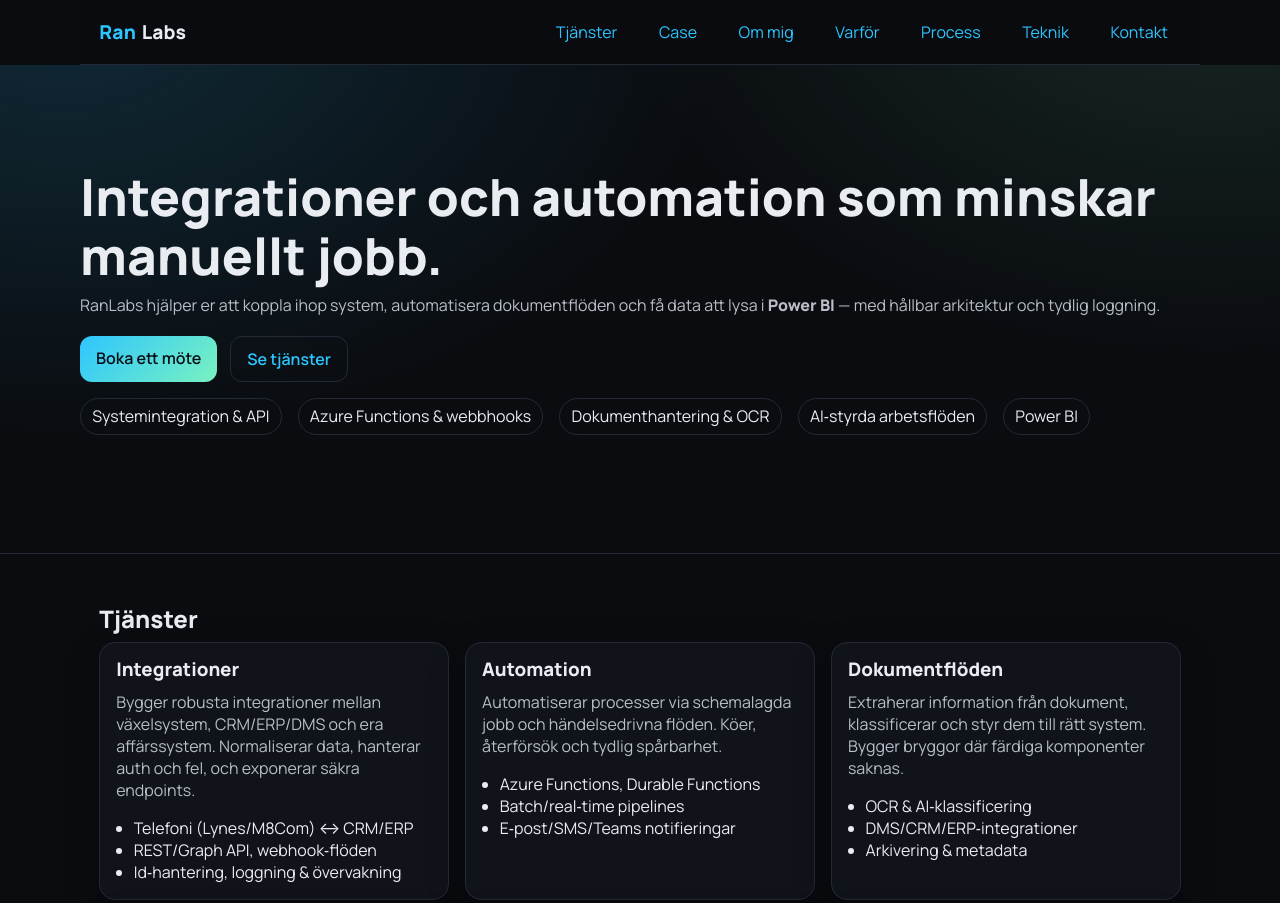
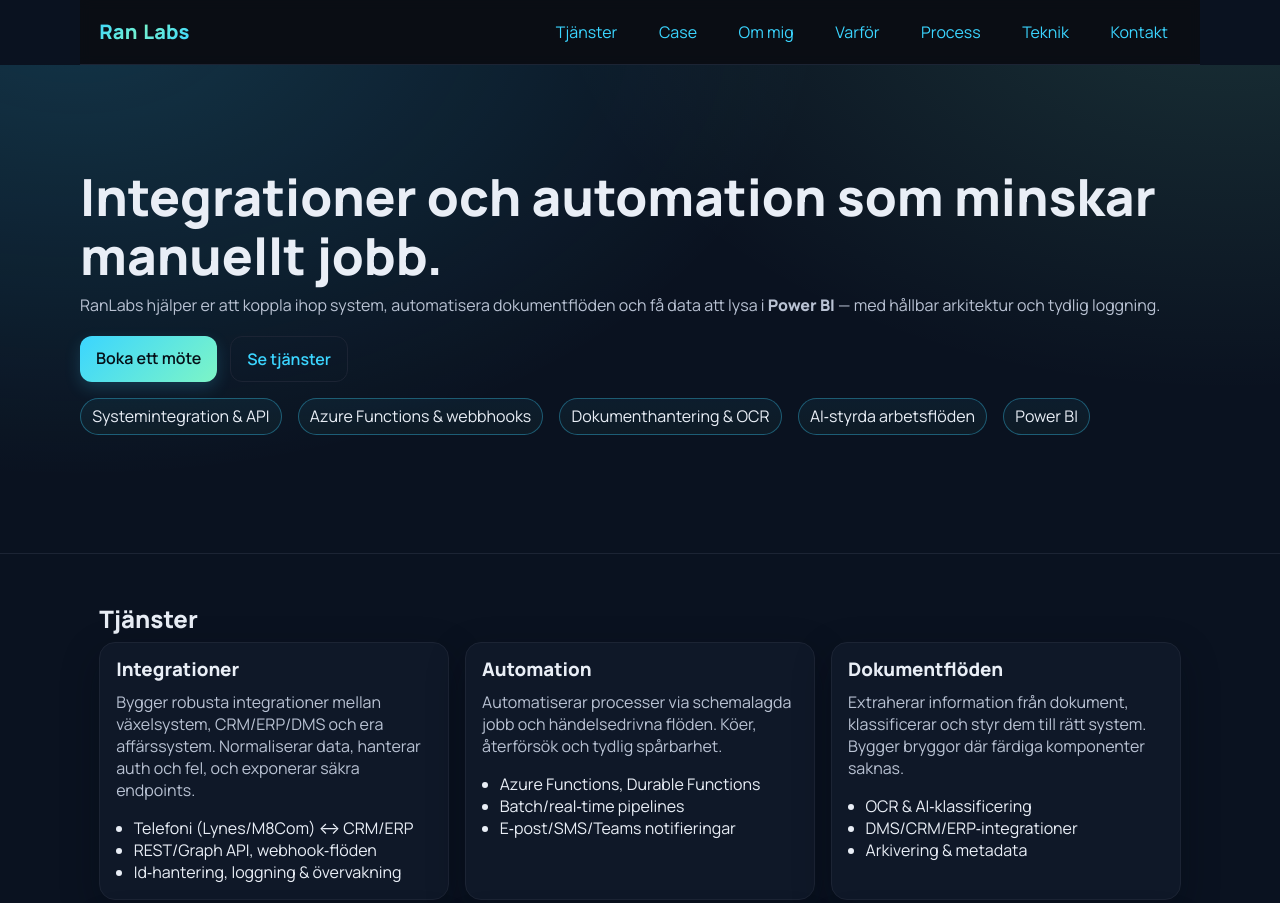
Before and after one commit to tr-consulting/homePage, a plain HTML site: page index.html in a window 1280 px wide. Shown: the top 903 px of the page. Drawn offline with Linux system fonts and the light colour scheme.

Commit message:
Update index.html

```diff
--- a/index.html
+++ b/index.html
@@ -45,17 +45,18 @@
        NOTE: Comments are in English
     =================================== */
     :root{
-      --bg:#0a0c10;            /* dark background */
-      --panel:#10131a;          /* card background */
-      --text:#e9ecf1;           /* main text */
-      --muted:#b8bdc7;          /* secondary text */
-      --brand:#2ec5ff;          /* RanLabs blue */
-      --brand2:#79f2c0;         /* RanLabs green */
-      --stroke:#232a36;         /* borders */
-      --ok:#30d158;             /* check icon */
-      --radius:16px;            /* big rounded corners */
-      --shadow:0 12px 36px rgba(0,0,0,.28);
-      --maxw:1120px;            /* page width */
+      /* RanLabs palette tuned to draft logo */
+      --bg:#0a1220;            /* deeper navy */
+      --panel:#0f1828;         /* panels */
+      --text:#e9eef6;          /* main text */
+      --muted:#b9c2d3;         /* secondary */
+      --brand:#3bd5ff;         /* cyan from logo */
+      --brand2:#7df5c6;        /* mint/green from logo */
+      --stroke:#1c2434;        /* subtle border */
+      --ok:#30d158;
+      --radius:16px;
+      --shadow:0 14px 38px rgba(5,10,20,.32);
+      --maxw:1120px;
       --font:'Manrope',system-ui,-apple-system,Segoe UI,Roboto,Inter,Helvetica,Arial,sans-serif;
     }
     *{box-sizing:border-box}
@@ -73,8 +74,8 @@
     /* Header */
     .site-header{position:sticky;top:0;z-index:10;display:flex;align-items:center;justify-content:space-between;max-width:var(--maxw);margin:0 auto;padding:.8rem 1.2rem;background:rgba(10,12,16,.7);backdrop-filter:blur(6px);border-bottom:1px solid var(--stroke)}
     .brand{display:inline-flex;align-items:baseline;gap:.35rem;font-weight:800;letter-spacing:.2px}
-    .brand-mark{color:var(--brand);font-size:1.2rem}
-    .brand-tail{color:var(--text);font-size:1.2rem}
+    .brand-mark{font-size:1.25rem;font-weight:900;letter-spacing:.2px;background:linear-gradient(135deg,var(--brand),var(--brand2));-webkit-background-clip:text;background-clip:text;color:transparent}
+    .brand-tail{font-size:1.25rem;font-weight:900;letter-spacing:.2px;background:linear-gradient(135deg,var(--brand2),var(--brand));-webkit-background-clip:text;background-clip:text;color:transparent}
 
     .nav-toggle{display:none;background:none;color:var(--text);border:1px solid var(--stroke);border-radius:10px;padding:.4rem .6rem}
     .site-nav{display:flex;gap:1rem}
@@ -88,17 +89,18 @@
 
     /* Hero */
     .hero{padding:clamp(3rem,8vw,8rem) 1.2rem;background:
-      radial-gradient(1100px 700px at 5% -10%, rgba(46,197,255,.16), transparent 60%),
-      radial-gradient(1000px 650px at 95% -20%, rgba(121,242,192,.12), transparent 60%);
+      radial-gradient(1200px 760px at 6% -12%, rgba(59,213,255,.18), transparent 62%),
+      radial-gradient(1100px 700px at 96% -22%, rgba(125,245,198,.14), transparent 62%);
       border-bottom:1px solid var(--stroke)}
     .hero-inner{max-width:var(--maxw);margin:0 auto}
     .hero h1{font-size:clamp(2rem,4vw,3.2rem)}
     .cta-row{display:flex;gap:.8rem;margin:1.2rem 0 1rem;flex-wrap:wrap}
     .btn{display:inline-block;border:1px solid var(--stroke);padding:.7rem 1rem;border-radius:12px;font-weight:600}
-    .btn.primary{background:linear-gradient(135deg,var(--brand),var(--brand2));color:#051018;border:none}
+    .btn.primary{background:linear-gradient(135deg,var(--brand),var(--brand2));color:#051018;border:none;box-shadow:0 6px 16px rgba(59,213,255,.18)}
+    .btn.primary:hover{transform:translateY(-1px)}
     .btn.ghost{background:transparent}
     .cred-list{display:flex;gap:1rem;list-style:none;padding:0;margin-top:.4rem;flex-wrap:wrap}
-    .cred-list li{border:1px solid var(--stroke);border-radius:999px;padding:.4rem .7rem;color:var(--text)}
+    .cred-list li{border:1px solid color-mix(in oklab, var(--brand) 35%, #ffffff 0%);border-radius:999px;padding:.4rem .7rem;color:var(--text);background:linear-gradient(180deg,rgba(59,213,255,.06),rgba(125,245,198,.04))}
 
     /* Cards */
     .cards{display:grid;gap:1rem;grid-template-columns:repeat(3,1fr)}
@@ -121,7 +123,7 @@
     @media (max-width:640px){.contact-form .grid{grid-template-columns:1fr}}
     label{display:grid;gap:.35rem;color:var(--text);font-weight:600}
     input,textarea{width:100%;background:#0e1016;color:var(--text);border:1px solid var(--stroke);border-radius:10px;padding:.7rem .8rem}
-    input:focus,textarea:focus{outline:2px solid rgba(46,197,255,.5)}
+    input:focus,textarea:focus{outline:2px solid rgba(59,213,255,.55)}
 
     /* Checklist */
     .checklist{ list-style:none; padding:0; }
@@ -132,6 +134,9 @@
     select{ width:100%; background:#0e1016; color:var(--text); border:1px solid var(--stroke); border-radius:10px; padding:.7rem .8rem; }
     select:focus{ outline:2px solid rgba(46,197,255,.5); }
 
+    /* Optional logo image support */
+    .brand-logo{height:28px;width:auto;display:block}
+
     /* Footer */
     .site-footer{max-width:var(--maxw);margin:0 auto;padding:2rem 1.2rem;color:var(--muted);display:flex;justify-content:center;border-top:1px solid var(--stroke)}
   </style>
@@ -139,7 +144,7 @@
 <body>
   <header class="site-header">
     <a class="brand" href="#top" aria-label="Hem">
-      <span class="brand-mark">Ran</span><span class="brand-tail">Labs</span>
+      <span class="brand-mark">Ran</span> <span class="brand-tail">Labs</span>
     </a>
     <button class="nav-toggle" aria-expanded="false" aria-controls="site-nav">Meny</button>
     <nav id="site-nav" class="site-nav" aria-label="Huvudmeny">
```
